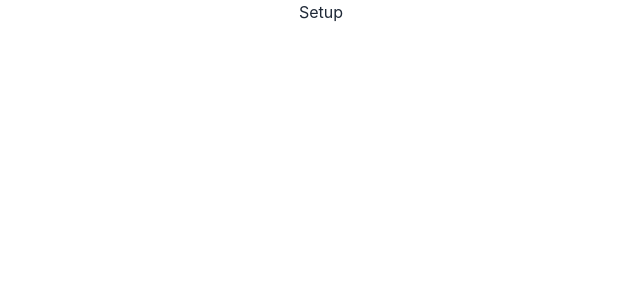
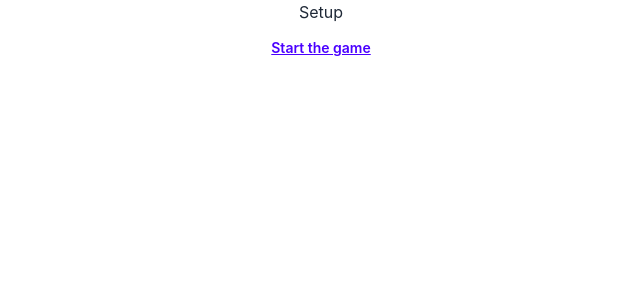
Before and after one commit to 2024-spring-adv-fe/tca-swiftball, a React (Create React App) app: page /setup in a window 1280 px wide. Shown: the top 300 px of the page, without its empty margins (319-959 px from the left). Built offline with nearby package versions, Linux system fonts and the light colour scheme.

Commit message:
Move rest of paths into their own file

```diff
--- a/src/App.tsx
+++ b/src/App.tsx
@@ -6,21 +6,8 @@ import {
 } from "react-router-dom";
 
 import { Home } from "./Home";
-
-const Setup = () => {
-    return (
-        <h3>Setup</h3>
-    );
-};
-
-const Play = () => {
-    return (
-        <>
-            <h3>Play</h3>
-            <p>are you ready for it??</p>
-        </>
-    );
-};
+import { Setup } from "./Setup";
+import { Play } from "./Play";
 
 const App = () => {
 
--- /dev/null
+++ b/src/Play.tsx
@@ -0,0 +1,7 @@
+export const Play = () => {
+    return (
+        <>
+            <h3>Play</h3>
+        </>
+    );
+};
--- /dev/null
+++ b/src/Setup.tsx
@@ -0,0 +1,8 @@
+export const Setup = () => {
+    return (
+        <>
+            <h3>Setup</h3>
+            <button className="btn btn-link">Start the game</button>
+        </>
+    );
+};
```
